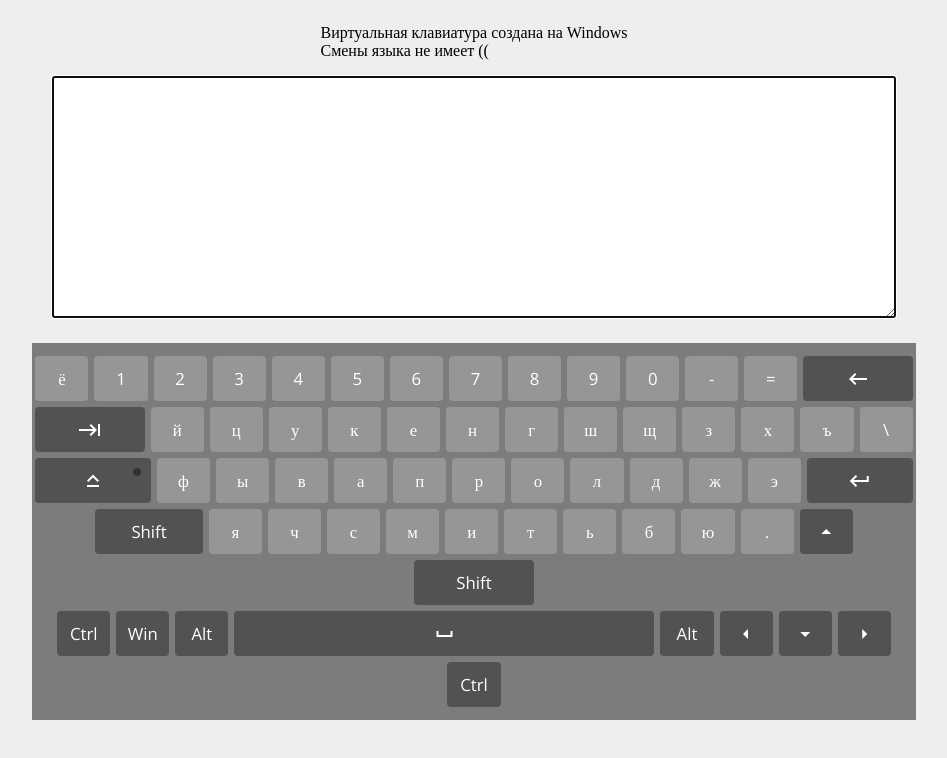
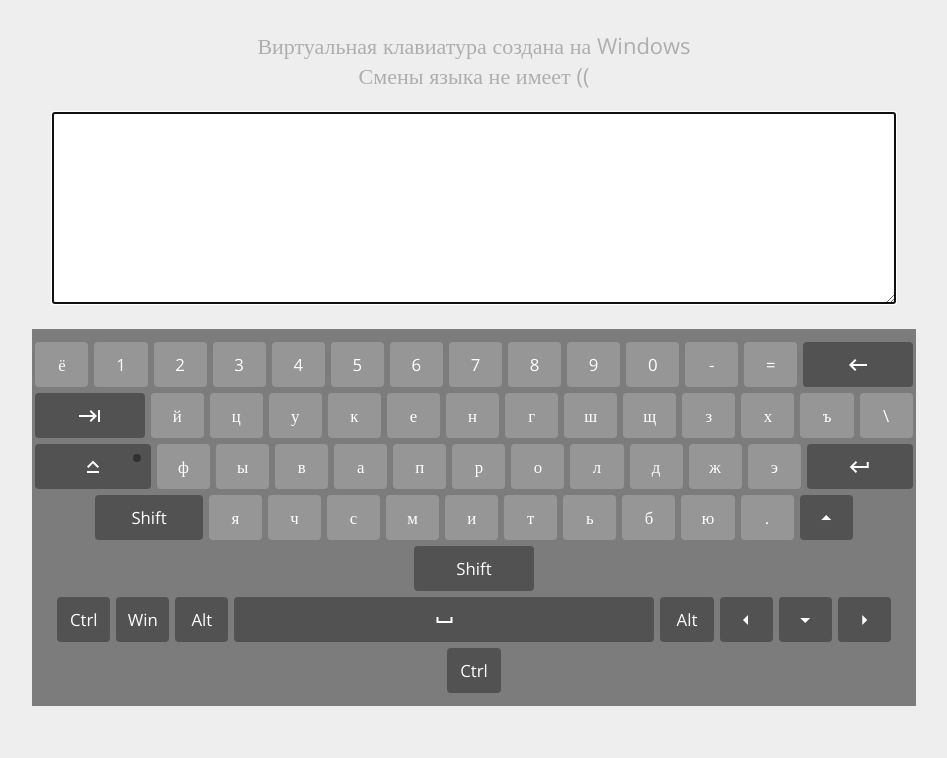
Before and after one commit to AlexBob98/virtual-keyboard, a plain HTML site: page index.html in a window 1280 px wide. Shown: the whole page, without its empty margins (166-1113 px from the left). Drawn offline with nearby package versions, Linux system fonts and the light colour scheme.

Commit message:
feat: update style.css

```diff
--- a/assets/style.css
+++ b/assets/style.css
@@ -23,7 +23,7 @@ body {
 }
 .keyboard-in {
     width: 65%;
-    height: 220px;
+    height: 170px;
     margin: 0 auto;
     padding: 10px;
     font-family: 'Open Sans', sans-serif;
@@ -58,8 +58,17 @@ button.keyboard__key.tab:active {
     position: relative;
     font-family: 'Open Sans';
 }
-
+.virtul {
+        font-size: 22px;
+        font-family: 'Open Sans';
+        font-weight: 300;
+        color: #aeaeae;
+        text-align: center;
+}
 .keyboard__key:active {
+    background: rgb(0 0 0 / 70%);
+}
+.keyboard__key.active {
     background: rgb(0 0 0 / 70%);
 }
 .key-color {
```
